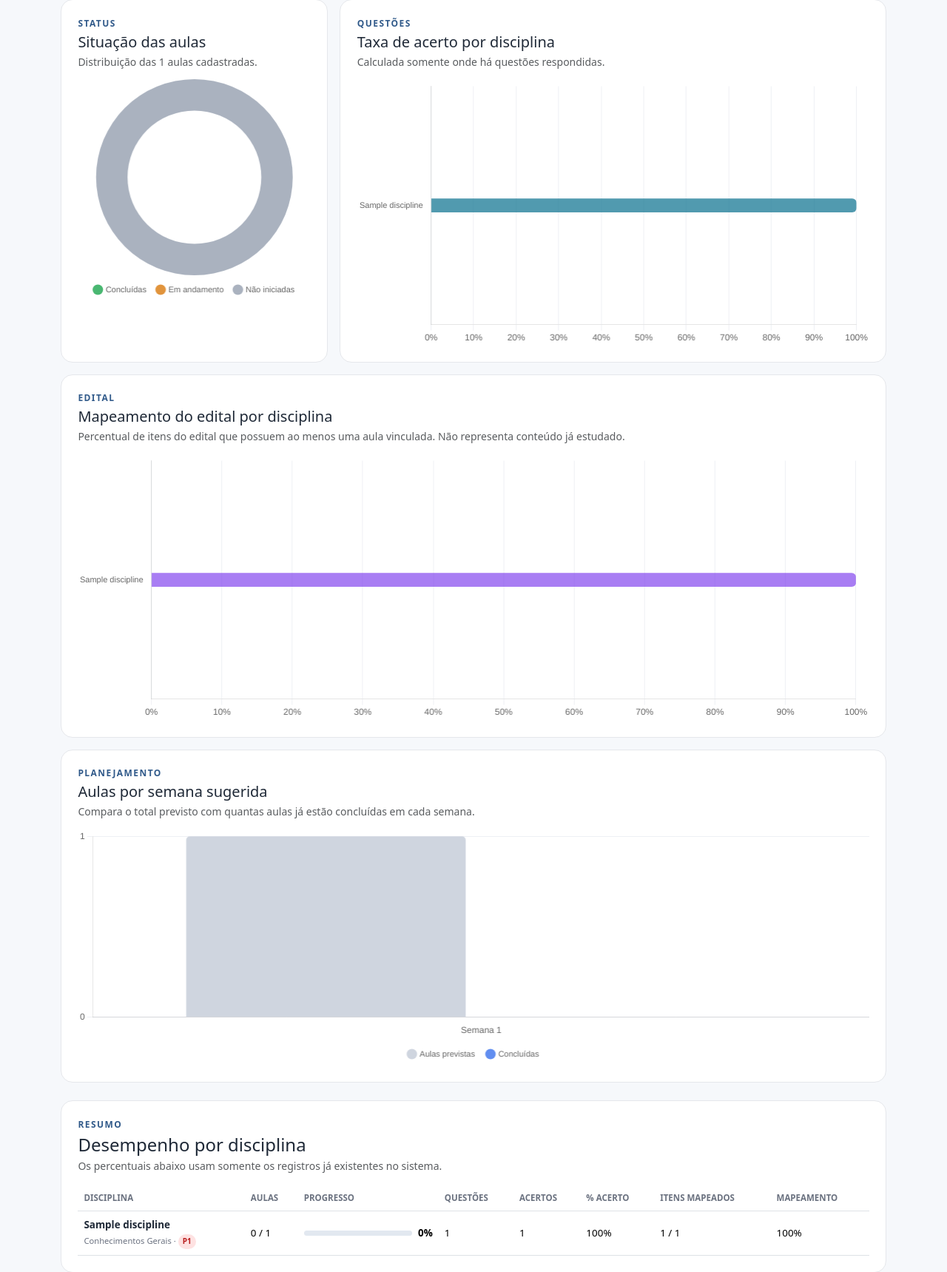
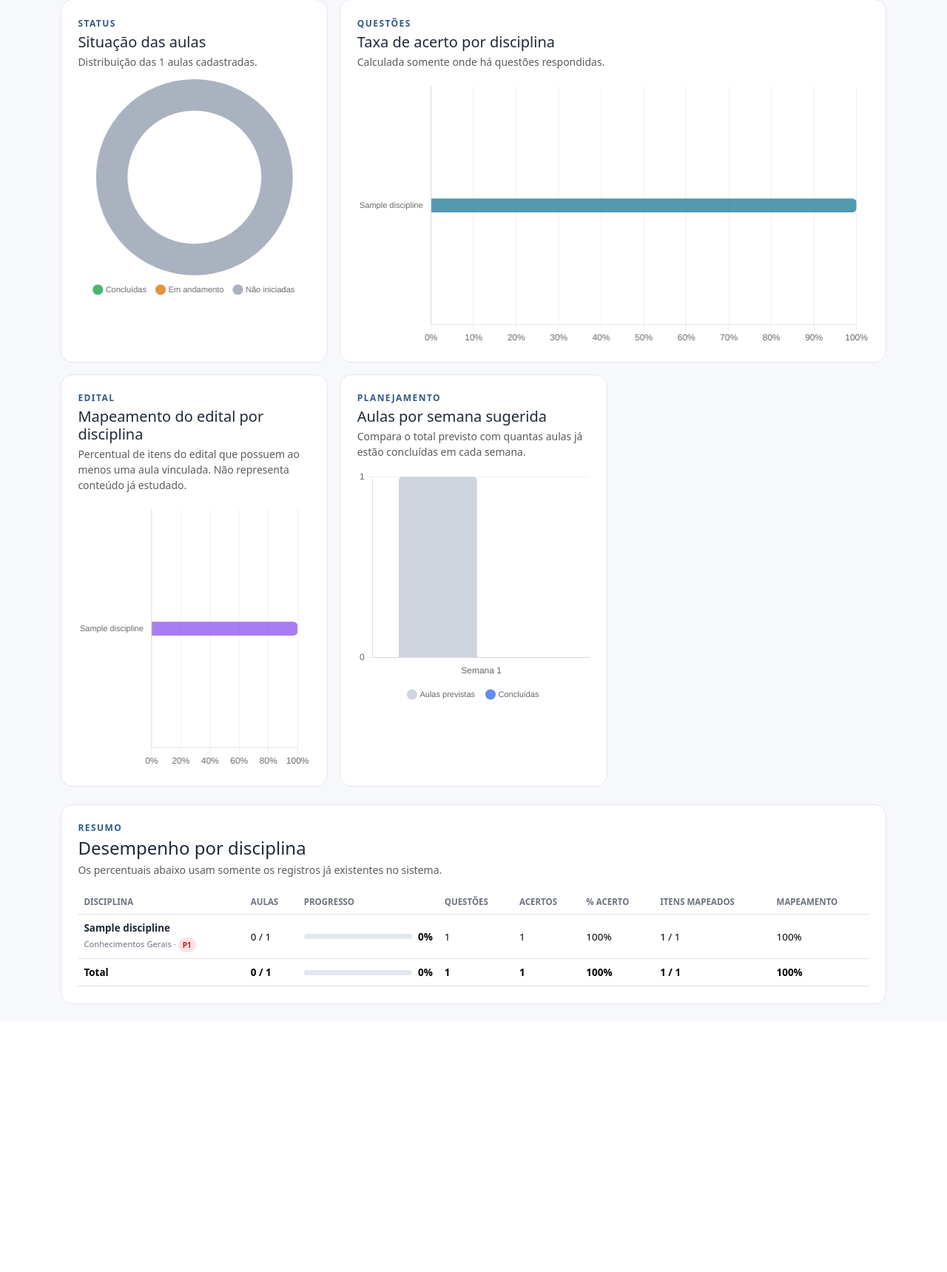
Before and after one commit to clice/concurso-study-manager, a Django app: page /concursos/1/dashboard/ in a window 1280 px wide. Shown: the part 918-2637 px from the top of the page at 74% size. After the commit the page ends 2275 px from the top, so only its background shows below. Run offline with Django 5.2, Linux system fonts and the light colour scheme; tables that the repository leaves empty hold one stand-in row (values such as "Sample post").

Commit message:
style: pair edital and weekly charts and add totals row

```diff
--- a/templates/competitions/competition_dashboard.html
+++ b/templates/competitions/competition_dashboard.html
@@ -100,7 +100,7 @@
         </div>
     </section>
 
-    <section class="content-card dashboard-chart-card dashboard-chart-wide">
+    <section class="content-card dashboard-chart-card dashboard-chart-half">
         <div class="dashboard-chart-heading">
             <div>
                 <p class="eyebrow mb-1">EDITAL</p>
@@ -113,7 +113,7 @@
         </div>
     </section>
 
-    <section class="content-card dashboard-chart-card dashboard-chart-wide">
+    <section class="content-card dashboard-chart-card dashboard-chart-half">
         <div class="dashboard-chart-heading">
             <div>
                 <p class="eyebrow mb-1">PLANEJAMENTO</p>
@@ -121,7 +121,7 @@
                 <p class="text-body-secondary small mb-0">Compara o total previsto com quantas aulas já estão concluídas em cada semana.</p>
             </div>
         </div>
-        <div class="dashboard-chart dashboard-chart-weekly">
+        <div class="dashboard-chart dashboard-chart-weekly dashboard-chart-compact">
             <canvas id="weekly-chart"></canvas>
         </div>
     </section>
@@ -183,6 +183,25 @@
                     </tr>
                 {% endfor %}
             </tbody>
+            <tfoot>
+                <tr class="dashboard-total-row">
+                    <td><strong>Total</strong></td>
+                    <td><strong>{{ completed_lessons }} / {{ total_lessons }}</strong></td>
+                    <td>
+                        <div class="dashboard-progress-cell">
+                            <div class="dashboard-progress-track">
+                                <span style="width: {% widthratio lesson_progress 100 100 %}%"></span>
+                            </div>
+                            <strong>{{ lesson_progress|floatformat:"-1" }}%</strong>
+                        </div>
+                    </td>
+                    <td><strong>{{ total_questions }}</strong></td>
+                    <td><strong>{{ total_correct }}</strong></td>
+                    <td><strong>{% if overall_accuracy is not None %}{{ overall_accuracy|floatformat:"-1" }}%{% else %}—{% endif %}</strong></td>
+                    <td><strong>{{ covered_syllabus_items }} / {{ total_syllabus_items }}</strong></td>
+                    <td><strong>{{ syllabus_coverage|floatformat:"-1" }}%</strong></td>
+                </tr>
+            </tfoot>
         </table>
     </div>
 </section>
```
